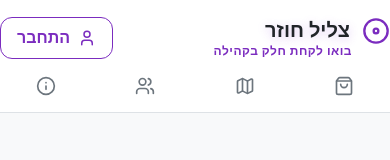
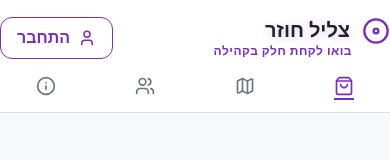
Before and after one commit to NoamLe17/2HandVinnyl, a Next.js app: page /store in a window 390 px wide. Shown: the top 160 px of the page. Built offline with nearby package versions, Linux system fonts and the light colour scheme; no server answers; the database is empty.

Commit message:
UX improvements: Map mobile toggle and Nav active state

```diff
--- a/src/app/layout.module.css
+++ b/src/app/layout.module.css
@@ -54,8 +54,14 @@
   transition: transform 0.3s ease;
 }
 
-.navLink:hover::after {
+.navLink:hover::after,
+.activeLink::after {
   transform: scaleX(1);
+}
+
+.activeLink {
+  color: var(--primary);
+  font-weight: 700;
 }
 
 .actions {
--- a/src/app/layout.tsx
+++ b/src/app/layout.tsx
@@ -6,6 +6,7 @@ import { Disc, Map, ShoppingBag, Info, Users } from "lucide-react";
 import styles from "./layout.module.css";
 import AuthButtons from "@/components/AuthButtons";
 import Footer from "@/components/Footer";
+import Navigation from "@/components/Navigation";
 
 const heebo = Heebo({ subsets: ["hebrew", "latin"] });
 
@@ -47,24 +48,7 @@ export default function RootLayout({
                 בואו לקחת חלק בקהילה
               </div>
             </Link>
-            <nav className={styles.nav}>
-              <Link href="/store" className={styles.navLink}>
-                <ShoppingBag size={20} />
-                <span>חנות</span>
-              </Link>
-              <Link href="/map" className={styles.navLink}>
-                <Map size={20} />
-                <span>מפה</span>
-              </Link>
-              <Link href="/community" className={styles.navLink}>
-                <Users size={20} />
-                <span>קהילה</span>
-              </Link>
-              <Link href="/about" className={styles.navLink}>
-                <Info size={20} />
-                <span>אודות</span>
-              </Link>
-            </nav>
+            <Navigation />
             <div className={styles.actions}>
               <AuthButtons />
             </div>
--- /dev/null
+++ b/src/components/Navigation.tsx
@@ -0,0 +1,35 @@
+"use client";
+
+import Link from "next/link";
+import { usePathname } from "next/navigation";
+import { Map, ShoppingBag, Info, Users } from "lucide-react";
+import styles from "@/app/layout.module.css";
+
+export default function Navigation() {
+  const pathname = usePathname();
+
+  const isActive = (path: string) => {
+    return pathname === path || pathname.startsWith(path + "/");
+  };
+
+  return (
+    <nav className={styles.nav}>
+      <Link href="/store" className={`${styles.navLink} ${isActive('/store') ? styles.activeLink : ''}`}>
+        <ShoppingBag size={20} />
+        <span>חנות</span>
+      </Link>
+      <Link href="/map" className={`${styles.navLink} ${isActive('/map') ? styles.activeLink : ''}`}>
+        <Map size={20} />
+        <span>מפה</span>
+      </Link>
+      <Link href="/community" className={`${styles.navLink} ${isActive('/community') ? styles.activeLink : ''}`}>
+        <Users size={20} />
+        <span>קהילה</span>
+      </Link>
+      <Link href="/about" className={`${styles.navLink} ${isActive('/about') ? styles.activeLink : ''}`}>
+        <Info size={20} />
+        <span>אודות</span>
+      </Link>
+    </nav>
+  );
+}
```
Also changed, not shown: src/app/map/map.module.css (+42 -0 lines), src/app/map/page.tsx (+11 -2 lines).
